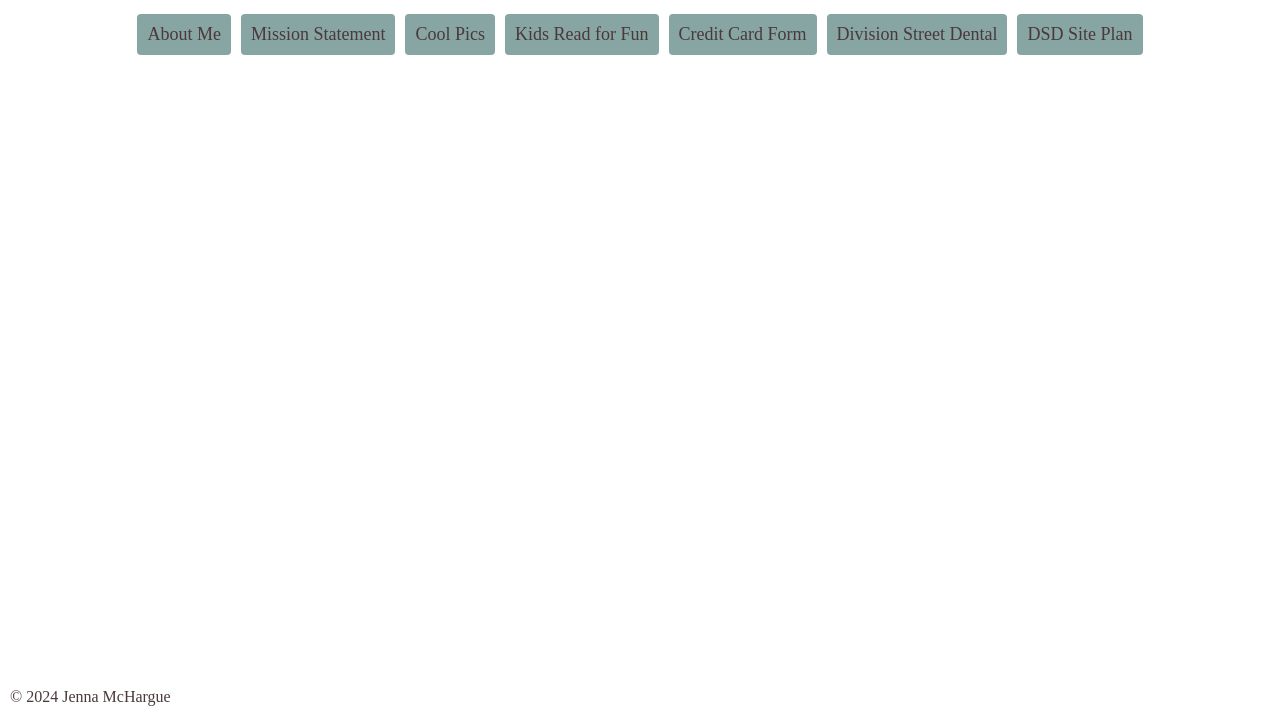
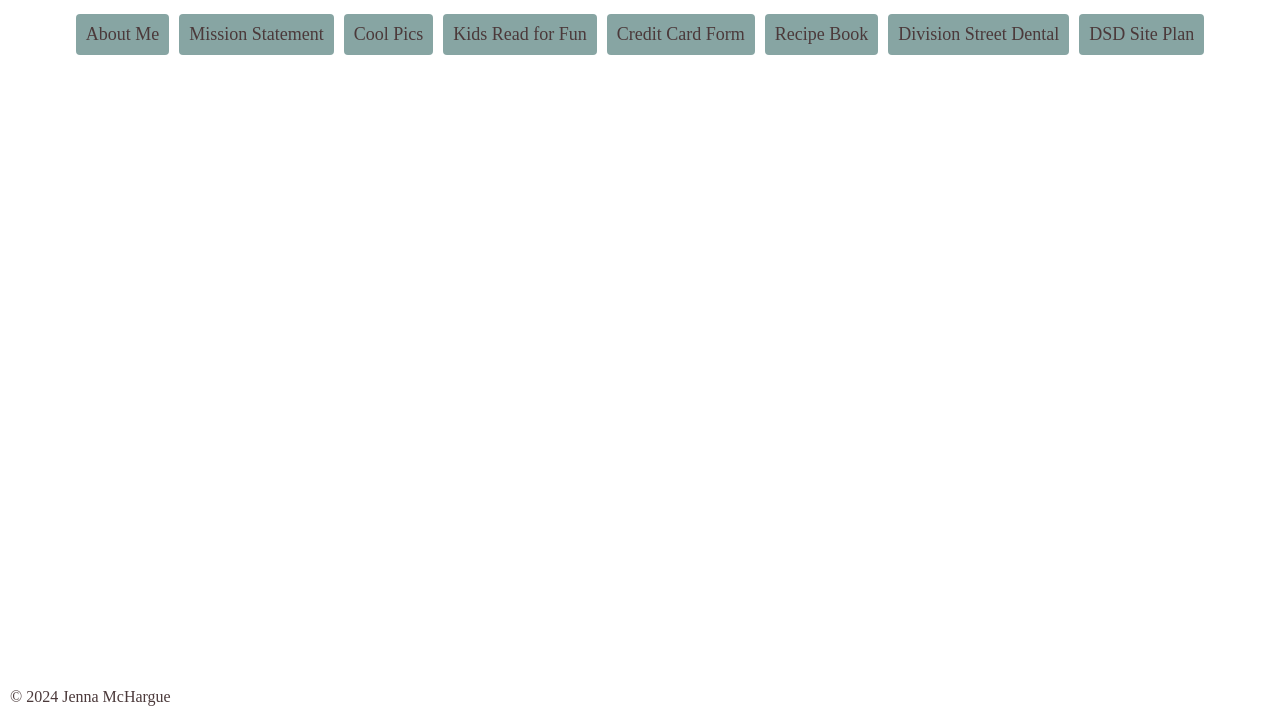
Before and after one commit to jmchargue54/24WDD131, a plain HTML site: page index.html in a window 1280 px wide. Shown: the part 78-800 px from the top of the page. Drawn offline with Linux system fonts and the light colour scheme.

Commit message:
recipebook

```diff
--- a/index.html
+++ b/index.html
@@ -18,6 +18,7 @@
         <a href="sandbox/unit2/coolpics/index.html">Cool Pics</a>
         <a href="sandbox/unit3/blog/index.html">Kids Read for Fun</a>
         <a href="sandbox/unit4/creditcard/index.html">Credit Card Form</a>
+        <a href="sandbox/unit5/recipes/recipes.html">Recipe Book</a>
         <a href="dsd/index.html">Division Street Dental</a>
         <a href="dsd/site-plan.html">DSD Site Plan</a>
     </main>
```
